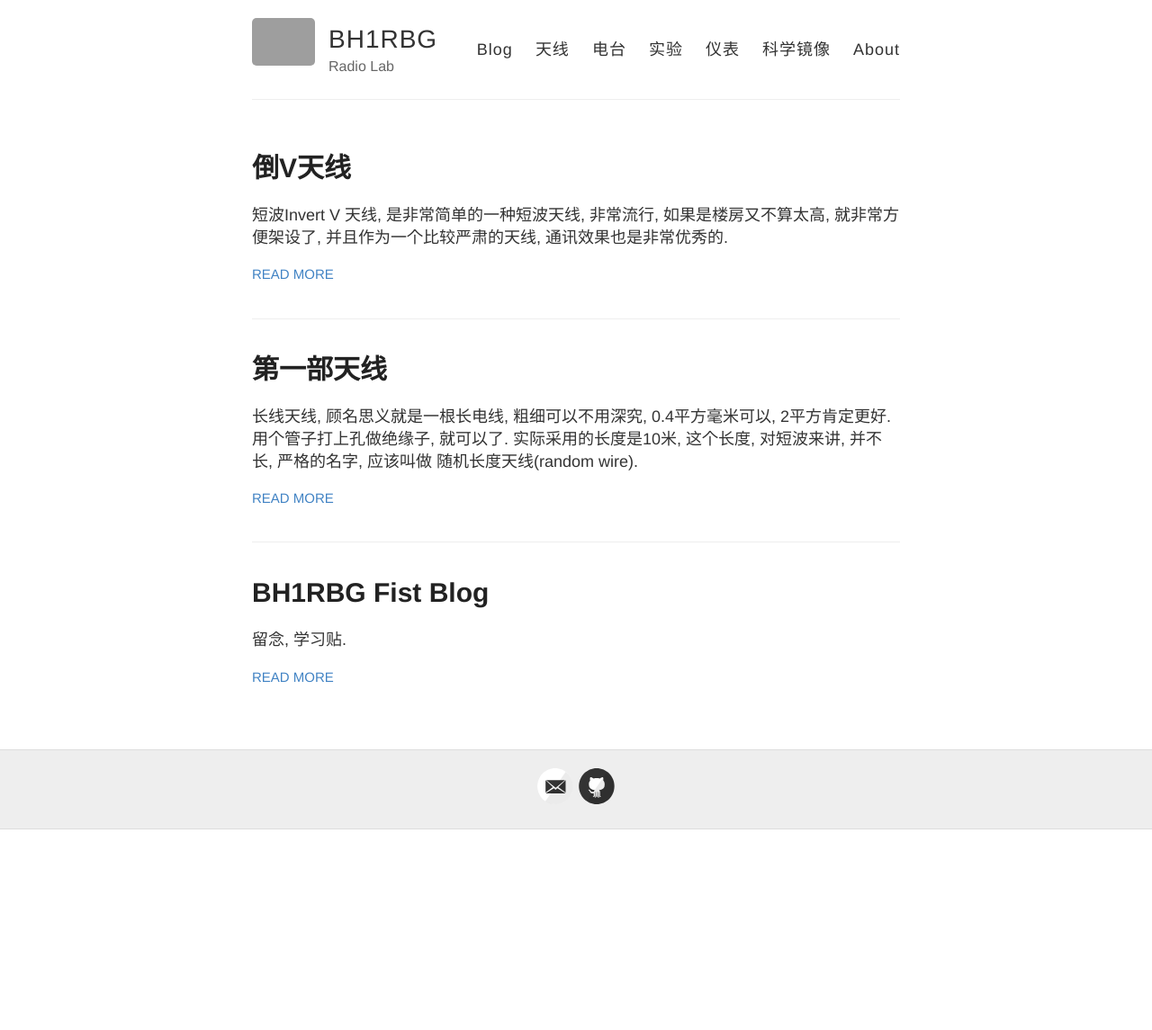
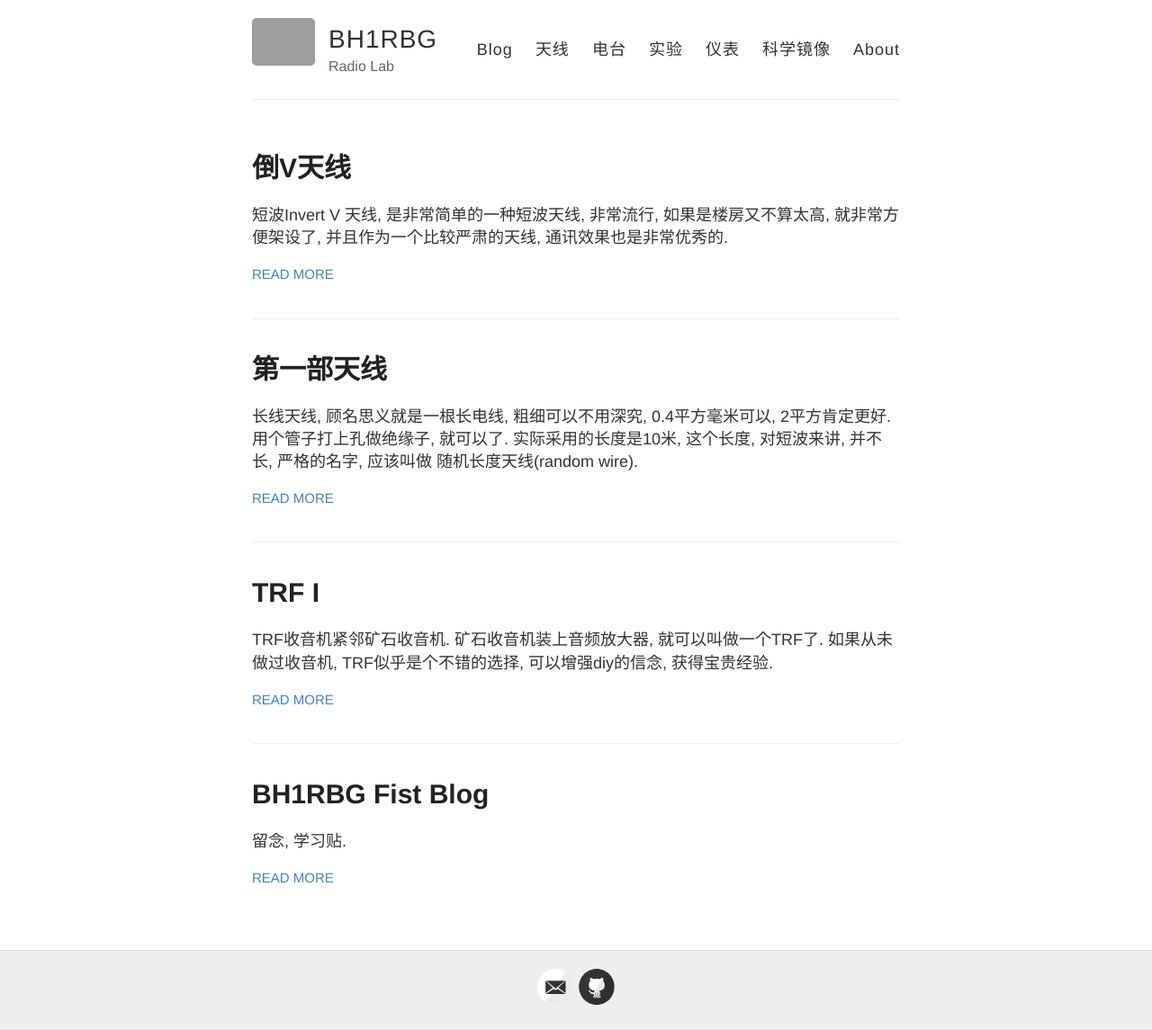
Before and after one commit to bh1rbg/bh1rbg.github.io, a Jekyll site: the page built from index.html, in a window 1280 px wide. Shown: the whole page at 90% size. Built offline with Jekyll 4.4.1, drawn with Linux system fonts in a browser that asks for light colours; before the commit the page ends 922 px from its top, so only the background shows below that; grey boxes are pictures that could not be loaded.

Commit message:
TRF-i blog

```diff
--- /dev/null
+++ b/_posts/2012-2-09-trf-i-origin-receiver.md
@@ -0,0 +1,35 @@
+---
+layout: default
+title: "TRF I"
+---
+
+TRF收音机紧邻矿石收音机. 矿石收音机装上音频放大器, 就可以叫做一个TRF了. 如果从未做过收音机, TRF似乎是个不错的选择, 可以增强diy的信念, 获得宝贵经验.
+
+![]({{ site.baseurl }}/images/trf-i-hb-pcb.jpg){: align="center" }
+
+## 从矿石机开始
+
+
+![]({{ site.baseurl }}/images/trf-i-crystalradio-sch.jpg){: align="center" }
+
+## 准备天线一副
+![]({{ site.baseurl }}/images/trf-i-loop-ant.jpg){: align="center" }
+
+![]({{ site.baseurl }}/images/trf-i-nice-crystal.jpg){: align="center" }
+
+## 第一部TRF
+
+![]({{ site.baseurl }}/images/trf-i-trf-sch.jpg){: align="center" }
+
+## 调谐线圈抽头
+
+![]({{ site.baseurl }}/images/trf-i-trf-sch-tap.jpg){: align="center" }
+
+## 改进1
+![]({{ site.baseurl }}/images/trf-i-trf-sch-1.jpg){: align="center" }
+
+## 改进2
+![]({{ site.baseurl }}/images/trf-i-trf-sch-2.jpg){: align="center" }
+
+## 改进3
+![]({{ site.baseurl }}/images/trf-i-trf-sch-final.jpg){: align="center" }
```
Also changed, not shown: antenna.md (+5 -5 lines), radio.md (+2 -2 lines), images/trf-i-crystalradio-sch.jpg (added), images/trf-i-hb-pcb.jpg (added), images/trf-i-loop-ant.jpg (added), images/trf-i-nice-crystal.jpg (added), images/trf-i-trf-sch-1.jpg (added), images/trf-i-trf-sch-2.jpg (added), images/trf-i-trf-sch-final.jpg (added), images/trf-i-trf-sch-tap.jpg (added), images/trf-i-trf-sch.jpg (added).
